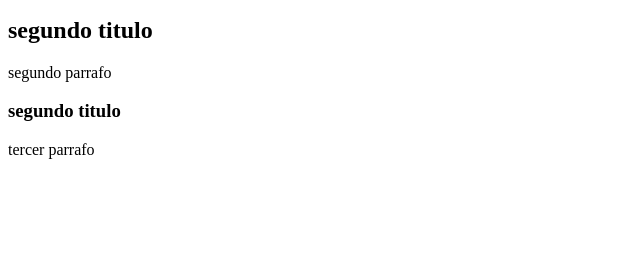
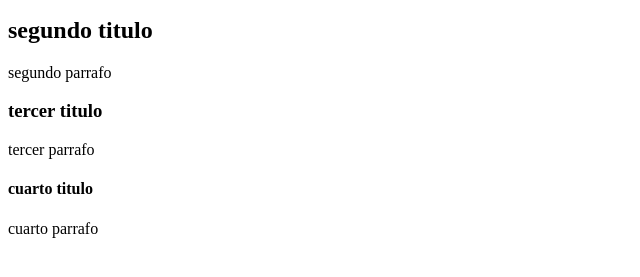
Before and after one commit to David-Ospina28/DAVID-SANTIAGO-OSPINA-OSPINA, a plain HTML site: page index.html in a window 1280 px wide. Shown: the part 101-378 px from the top of the page, without its empty margins (0-640 px from the left). Drawn offline with Linux system fonts and the light colour scheme.

Commit message:
sexto commit

```diff
--- a/index.html
+++ b/index.html
@@ -17,8 +17,13 @@
     </div>
 
     <div>
-        <h3>segundo titulo</h3>
+        <h3>tercer titulo</h3>
         <p>tercer parrafo</p>
+    </div>
+
+    <div>
+        <h4>cuarto titulo</h4>
+        <p>cuarto parrafo</p>
     </div>
 
 </body>
```
